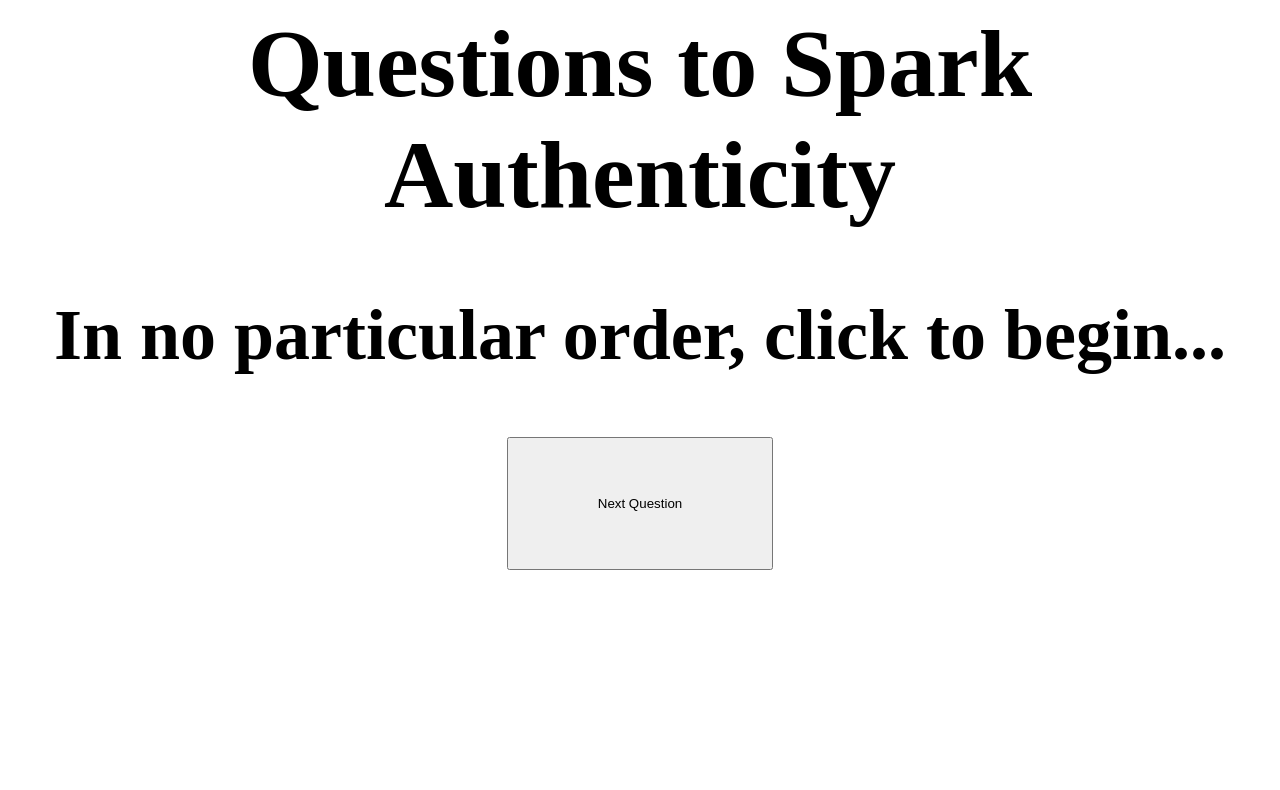
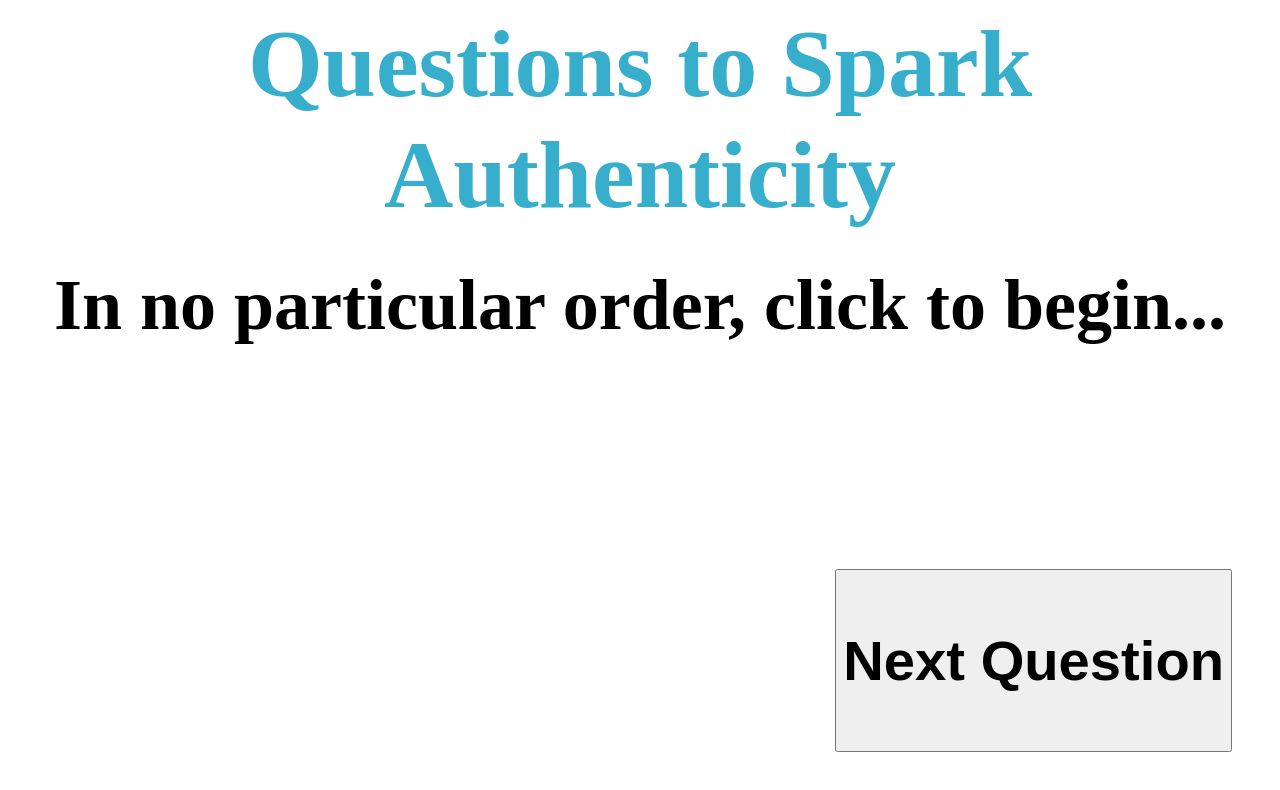
Before and after one commit to zencephalon/authenticity, a plain HTML site: page index.html in a window 1280 px wide. Drawn offline with nearby package versions, Linux system fonts and the light colour scheme.

Commit message:
More styling

```diff
--- a/index.html
+++ b/index.html
@@ -122,8 +122,8 @@
     }
   </script>
   <body style="text-align: center; font-size: 3em;">
-    <h1>Questions to Spark Authenticity</h1>
+    <h1 style="color: #36AECC; height: 2em;">Questions to Spark Authenticity</h1>
     <h2 id="question-display">In no particular order, click to begin...</h2>
-    <button id="next-question" onclick="nextQuestion()" style="width: 20em; height: 10em">Next Question</button>
+    <button id="next-question" onclick="nextQuestion()" style="font-size: 1em; position: absolute; bottom: 1em; right: 1em;"><h3>Next Question</h3></button>
   </body>
 </html>
```
